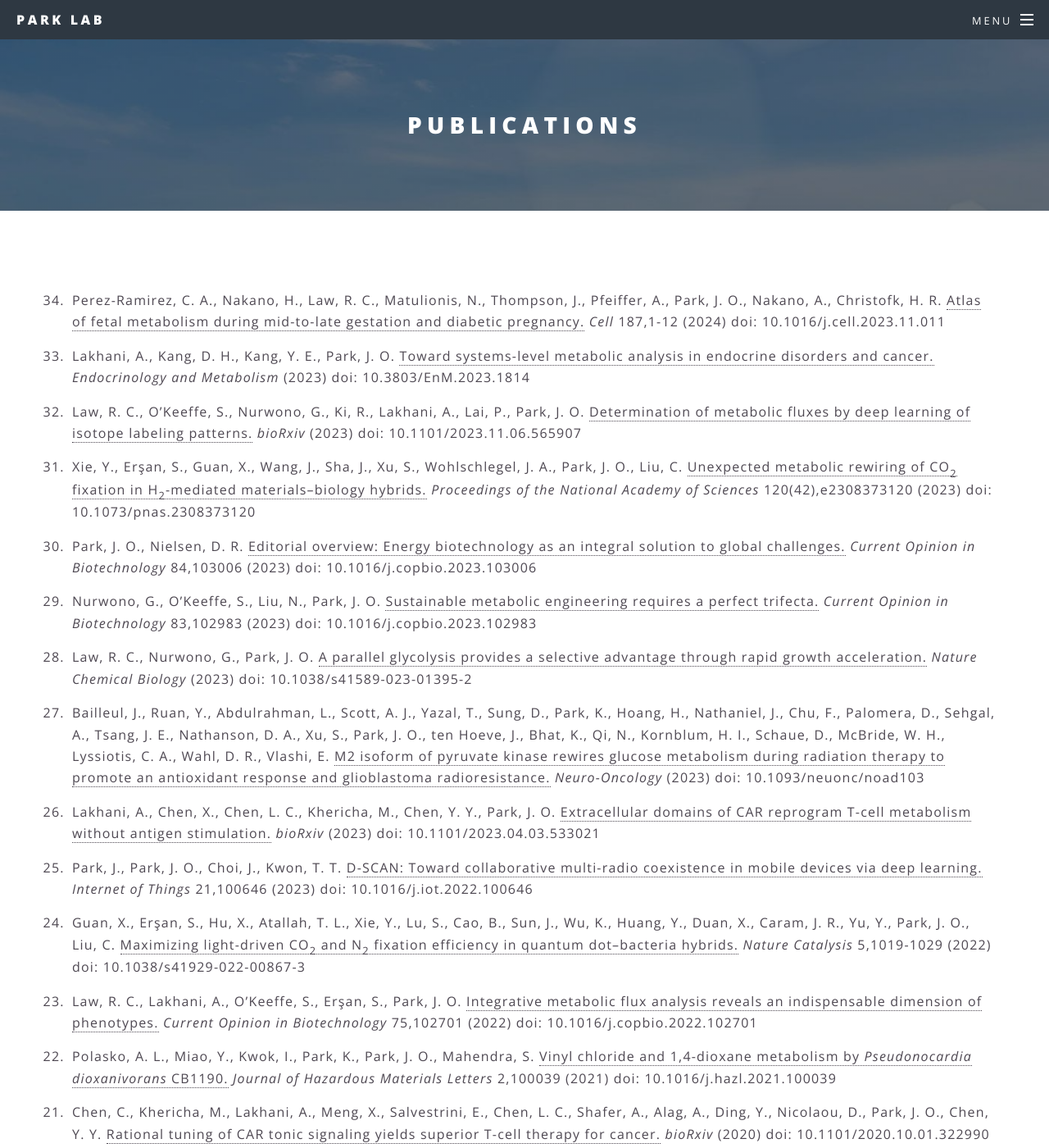
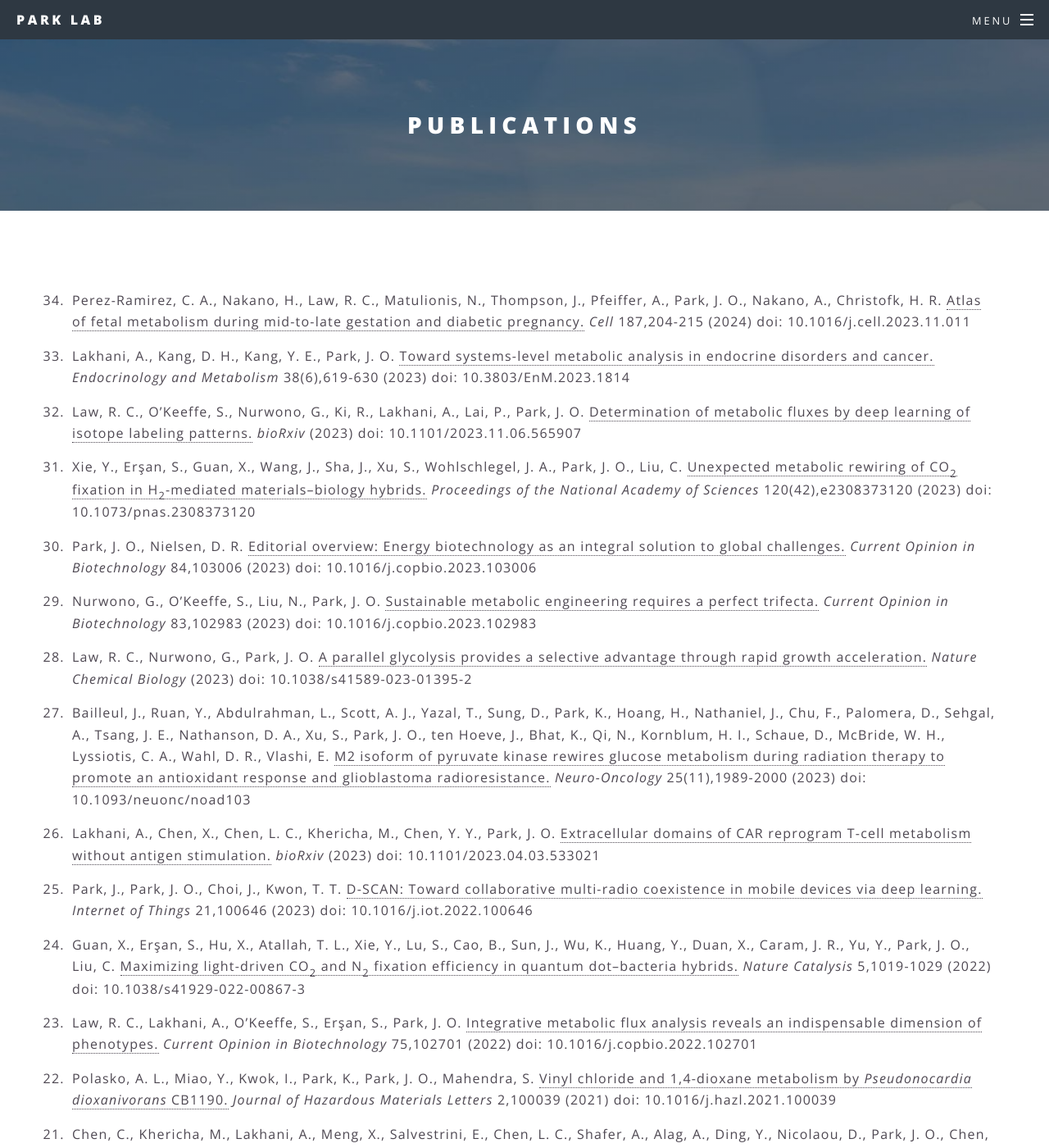
Before and after one commit to jopark/jopark.github.io, a Jekyll site: the page built from publications.html, in a window 1280 px wide and 1400 px high. Shown: the whole window at 82% size. Built offline with Jekyll 4.4.1, drawn with Linux system fonts in a browser that asks for light colours.

Commit message:
update publications and resources

```diff
--- a/publications.html
+++ b/publications.html
@@ -4,14 +4,14 @@
 ---
 
 <ol reversed class="ul2">
-<li>Perez-Ramirez, C. A., Nakano, H., Law, R. C., Matulionis, N., Thompson, J., Pfeiffer, A., Park, J. O., Nakano, A., Christofk, H. R.   <a href="https://authors.elsevier.com/sd/article/S0092-8674(23)01228-X">Atlas of fetal metabolism during mid-to-late gestation and diabetic pregnancy.</a> <i>Cell</i> 187,1-12 (2024) doi: 10.1016/j.cell.2023.11.011</li>
-<li>Lakhani, A., Kang, D. H., Kang, Y. E., Park, J. O.  <a href="https://doi.org/10.3803/EnM.2023.1814">Toward systems-level metabolic analysis in endocrine disorders and cancer.</a> <i>Endocrinology and Metabolism</i> (2023) doi: 10.3803/EnM.2023.1814</li>
+<li>Perez-Ramirez, C. A., Nakano, H., Law, R. C., Matulionis, N., Thompson, J., Pfeiffer, A., Park, J. O., Nakano, A., Christofk, H. R.   <a href="https://authors.elsevier.com/sd/article/S0092-8674(23)01228-X">Atlas of fetal metabolism during mid-to-late gestation and diabetic pregnancy.</a> <i>Cell</i> 187,204-215 (2024) doi: 10.1016/j.cell.2023.11.011</li>
+<li>Lakhani, A., Kang, D. H., Kang, Y. E., Park, J. O.  <a href="https://doi.org/10.3803/EnM.2023.1814">Toward systems-level metabolic analysis in endocrine disorders and cancer.</a> <i>Endocrinology and Metabolism</i> 38(6),619-630 (2023) doi: 10.3803/EnM.2023.1814</li>
 <li>Law, R. C., O’Keeffe, S., Nurwono, G., Ki, R., Lakhani, A., Lai, P., Park, J. O.  <a href="https://doi.org/10.1101/2023.11.06.565907">Determination of metabolic fluxes by deep learning of isotope labeling patterns.</a> <i>bioRxiv</i> (2023) doi: 10.1101/2023.11.06.565907</li>
 <li>Xie, Y., Erşan, S., Guan, X., Wang, J., Sha, J., Xu, S., Wohlschlegel, J. A., Park, J. O., Liu, C.  <a href="https://doi.org/10.1073/pnas.2308373120">Unexpected metabolic rewiring of CO<sub>2</sub> fixation in H<sub>2</sub>-mediated materials–biology hybrids.</a> <i>Proceedings of the National Academy of Sciences</i> 120(42),e2308373120 (2023) doi: 10.1073/pnas.2308373120</li>
-<li>Park, J. O., Nielsen, D. R.  <a href="https://authors.elsevier.com/a/1hs6I3PtAV5BrF">Editorial overview: Energy biotechnology as an integral solution to global challenges.</a> <i>Current Opinion in Biotechnology</i> 84,103006 (2023) doi: 10.1016/j.copbio.2023.103006</li>
+<li>Park, J. O., Nielsen, D. R.  <a href="https://doi.org/10.1016/j.copbio.2023.103006">Editorial overview: Energy biotechnology as an integral solution to global challenges.</a> <i>Current Opinion in Biotechnology</i> 84,103006 (2023) doi: 10.1016/j.copbio.2023.103006</li>
 <li>Nurwono, G., O’Keeffe, S., Liu, N., Park, J. O.  <a href="https://www.sciencedirect.com/science/article/pii/S0958166923000939">Sustainable metabolic engineering requires a perfect trifecta.</a> <i>Current Opinion in Biotechnology</i> 83,102983 (2023) doi: 10.1016/j.copbio.2023.102983</li>
 <li>Law, R. C., Nurwono, G., Park, J. O.  <a href="https://doi.org/10.1038/s41589-023-01395-2">A parallel glycolysis provides a selective advantage through rapid growth acceleration.</a> <i>Nature Chemical Biology</i> (2023) doi: 10.1038/s41589-023-01395-2</li>
-<li>Bailleul, J., Ruan, Y., Abdulrahman, L., Scott, A. J., Yazal, T., Sung, D., Park, K., Hoang, H., Nathaniel, J., Chu, F., Palomera, D., Sehgal, A., Tsang, J. E., Nathanson, D. A., Xu, S., Park, J. O., ten Hoeve, J., Bhat, K., Qi, N., Kornblum, H. I., Schaue, D., McBride, W. H., Lyssiotis, C. A., Wahl, D. R., Vlashi, E.  <a href="https://doi.org/10.1093/neuonc/noad103">M2 isoform of pyruvate kinase rewires glucose metabolism during radiation therapy to promote an antioxidant response and glioblastoma radioresistance.</a> <i>Neuro-Oncology</i> (2023) doi: 10.1093/neuonc/noad103</li>
+<li>Bailleul, J., Ruan, Y., Abdulrahman, L., Scott, A. J., Yazal, T., Sung, D., Park, K., Hoang, H., Nathaniel, J., Chu, F., Palomera, D., Sehgal, A., Tsang, J. E., Nathanson, D. A., Xu, S., Park, J. O., ten Hoeve, J., Bhat, K., Qi, N., Kornblum, H. I., Schaue, D., McBride, W. H., Lyssiotis, C. A., Wahl, D. R., Vlashi, E.  <a href="https://doi.org/10.1093/neuonc/noad103">M2 isoform of pyruvate kinase rewires glucose metabolism during radiation therapy to promote an antioxidant response and glioblastoma radioresistance.</a> <i>Neuro-Oncology</i> 25(11),1989-2000 (2023) doi: 10.1093/neuonc/noad103</li>
 <li>Lakhani, A., Chen, X., Chen, L. C., Khericha, M., Chen, Y. Y., Park, J. O.  <a href="https://doi.org/10.1101/2023.04.03.533021">Extracellular domains of CAR reprogram T-cell metabolism without antigen stimulation.</a> <i>bioRxiv</i> (2023) doi: 10.1101/2023.04.03.533021</li>
 <li>Park, J., Park, J. O., Choi, J., Kwon, T. T.  <a href="https://doi.org/10.1016/j.iot.2022.100646">D-SCAN: Toward collaborative multi-radio coexistence in mobile devices via deep learning.</a> <i>Internet of Things</i> 21,100646 (2023) doi: 10.1016/j.iot.2022.100646</li>
 <li>Guan, X., Erşan, S., Hu, X., Atallah, T. L., Xie, Y., Lu, S., Cao, B., Sun, J., Wu, K., Huang, Y., Duan, X., Caram, J. R., Yu, Y., Park, J. O., Liu, C.  <a href="https://doi.org/10.1038/s41929-022-00867-3">Maximizing light-driven CO<sub>2</sub> and N<sub>2</sub> fixation efficiency in quantum dot–bacteria hybrids.</a> <i>Nature Catalysis</i> 5,1019-1029 (2022) doi: 10.1038/s41929-022-00867-3</li>
--- a/resources.html
+++ b/resources.html
@@ -4,7 +4,7 @@
 ---
 
 
-<p><a href="https://biopacificmip.org"><span class="image left"><img src="images/logos/BioPACIFIC.png" alt="" /></span><br><br><font size="+3">NSF BioPACIFIC MIP</font></a></p>
+<p><a href="https://metabolicflux.org/"><span class="image left"><img src="images/logos/MLFlux.png" alt="" /></span><br><font size="+3">Metabolic Flux Analysis via Machine Learning</font></a></p>
 <br><br><br><br>
 
 <p><a href="https://systems.crump.ucla.edu/metabolomics_center"><span class="image left"><img src="images/logos/MetabolomicsCenter.png" alt="" /></span><br><font size="+3">Metabolomics</font></a></p>
@@ -16,5 +16,8 @@
 <p><a href="https://samueli.ucla.edu"><span class="image left"><img src="images/logos/Samueli.png" alt="" /></span><br><font size="+3">Engineering</font></a></p>
 <br><br><br><br>
 
+<p><a href="https://biopacificmip.org"><span class="image left"><img src="images/logos/BioPACIFIC.png" alt="" /></span><br><br><font size="+3">NSF BioPACIFIC MIP</font></a></p>
+<br><br><br><br>
+
 <p><a href="data/cobiot-database.xlsx"><span class="image left"><img src="images/logos/cobiot.jpg" alt="" /></span><br><font size="+3">Supplementary Data for "Sustainable Metabolic Engineering Requires a Perfect Trifecta"</font></a></p>
 <br><br><br><br>
```
Also changed, not shown: images/logos/MLFlux.png (added).
